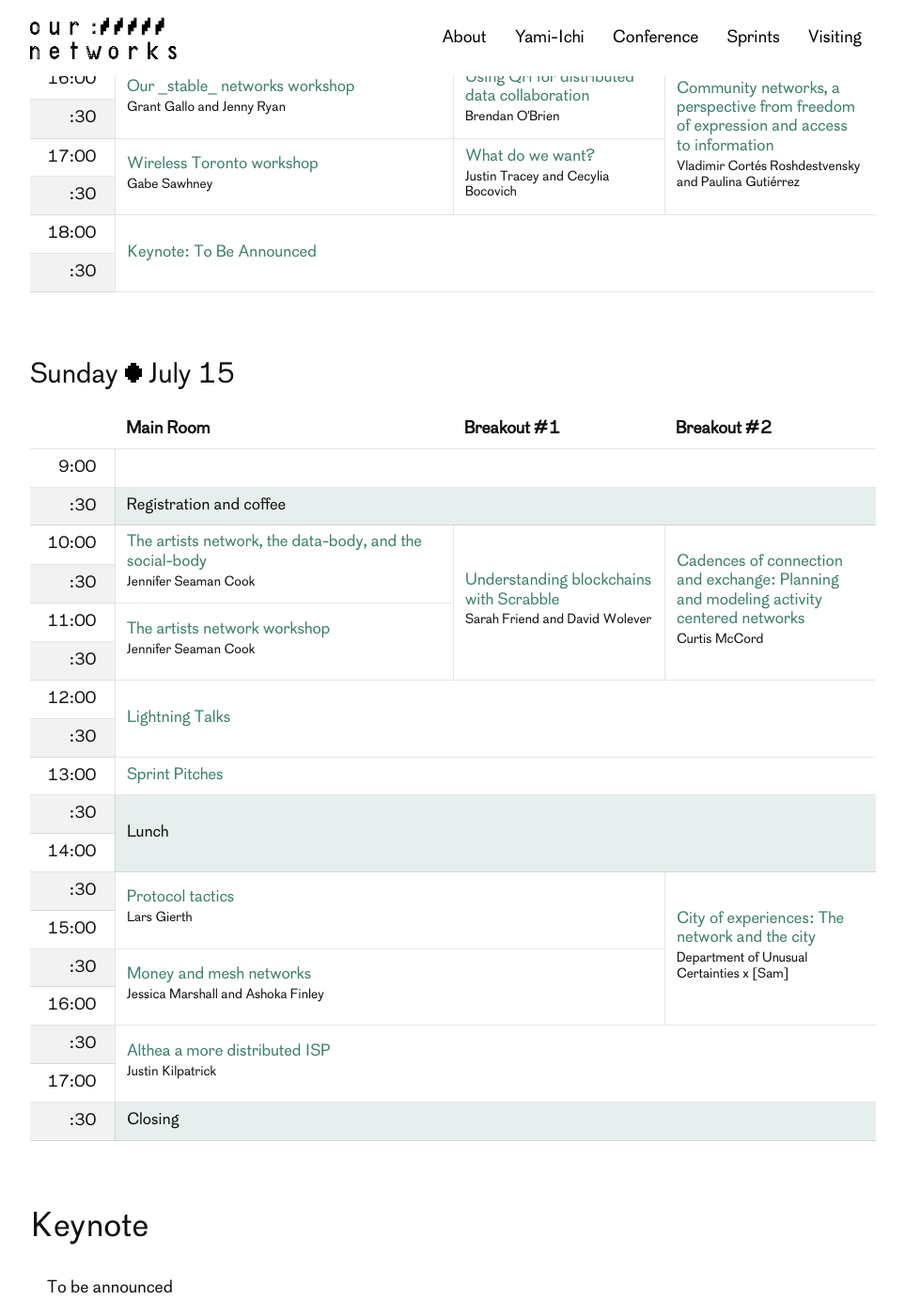
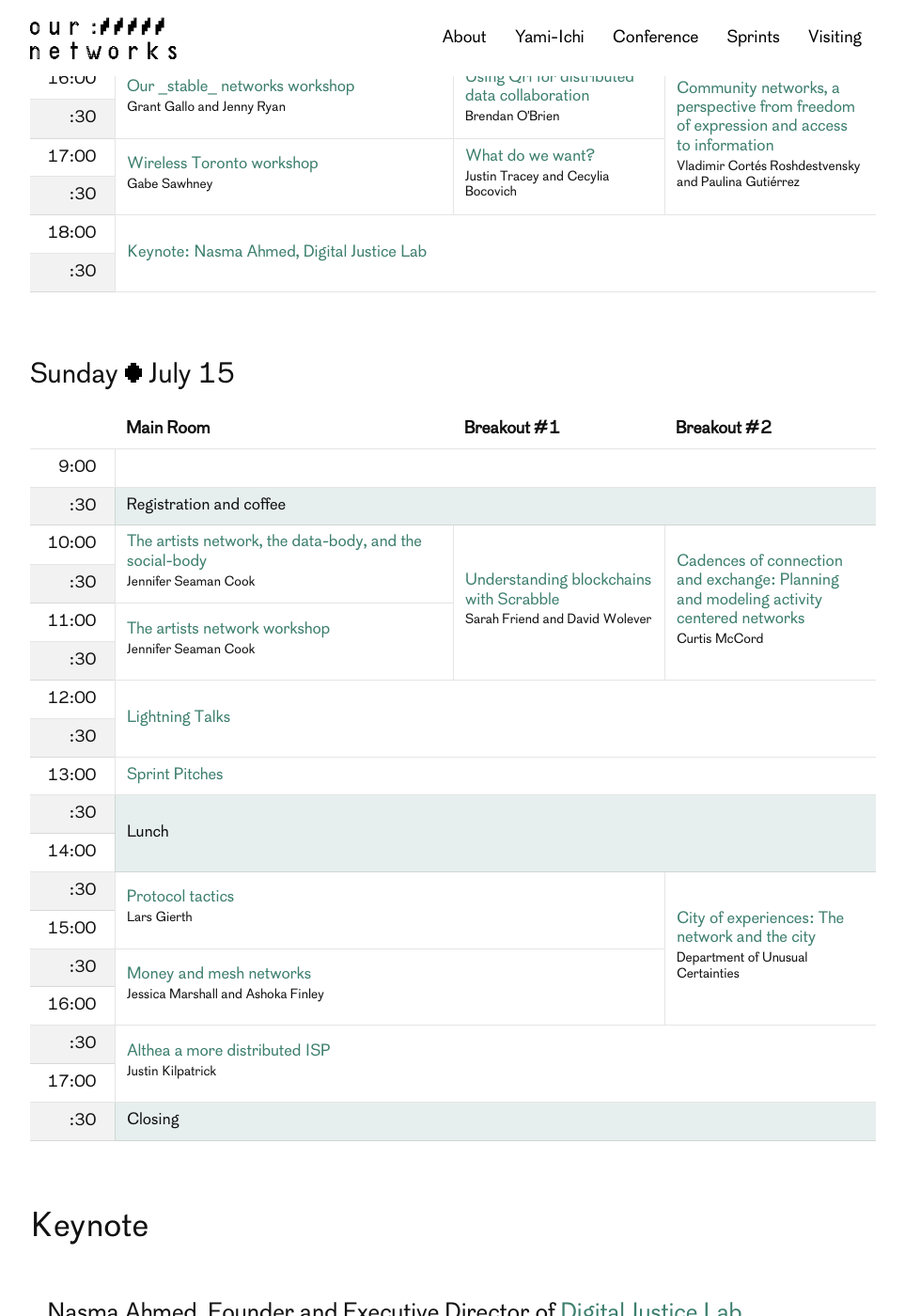
Before and after one commit to ournetworks/ournetworks.ca, a Jekyll site: the page built from conference/program.md, in a window 1280 px wide and 1400 px high, scrolled down 932 px. Shown: the whole window at 94% size, without its empty margins (158-1121 px from the left). Built offline with Jekyll 4.4.1, drawn with Linux system fonts in a browser that asks for light colours; some of the changed text lies outside the part shown.

Commit message:
update speakers on program

```diff
--- a/_data/presenters.yml
+++ b/_data/presenters.yml
@@ -36,7 +36,7 @@
   twitter: "wolever"
 
 - presenterID: douc
-  name: "Department of Unusual Certainties x [Sam]"
+  name: "Department of Unusual Certainties"
   bio: "Department of Unusual Certainties (DoUC) is a Toronto-based studio who design collaborative processes for engagement, communication and education. In 2010, DoUC started as a result of a shared need to ask questions about our everyday existence. Our work is directed by exploration, information and experimentation that takes shape with a pragmatic approach to solving problems with our clients. We are dedicated to creating substantive content and experiences that people can engage with, reflect on and react to."
   link: "http://wearedouc.com/"
   linkDisplay: "wearedouc.com"
--- a/_data/sessions.yml
+++ b/_data/sessions.yml
@@ -366,8 +366,7 @@
   sessionType: "orga"
 
 - sessionID: 18997
-  title: "Keynote: To Be Announced"
-  presenter: ""
+  title: "Keynote: Nasma Ahmed, Digital Justice Lab"
   sessionType: "keynote"
   date: 2018-07-14
   startTime: ""
--- a/conference/program.md
+++ b/conference/program.md
@@ -231,12 +231,18 @@
 </tbody>
 </table>
 
-<a class="program-block-anchor" id="keynote-to-be-announced"></a>
+<a class="program-block-anchor" id="keynote-nasma-ahmed,-digital-justice-lab"></a>
 ## Keynote
 {:.program-heading}
 <div class="session-detail program-block">
   <div class="session-detail-content program-block-content">
-    <p>To be announced</p>
+    <h3>Nasma Ahmed, Founder and Executive Director of <a href="https://digitaljusticelab.ca/" target="_blank" rel="noopener">Digital Justice Lab</a></h3>
+    <br />
+    <div class="row">
+      <div class="offset-by-three six columns">
+        <a href="https://digitaljusticelab.ca/" rel="noopener"><img src="/images/digital-justice-lab-logo.svg" width="100%" alt="Digital Justice Lab logo" /></a>
+      </div>
+    </div>
   </div>
 </div>
 
```
Also changed, not shown: images/digital-justice-lab-logo.svg (added).
